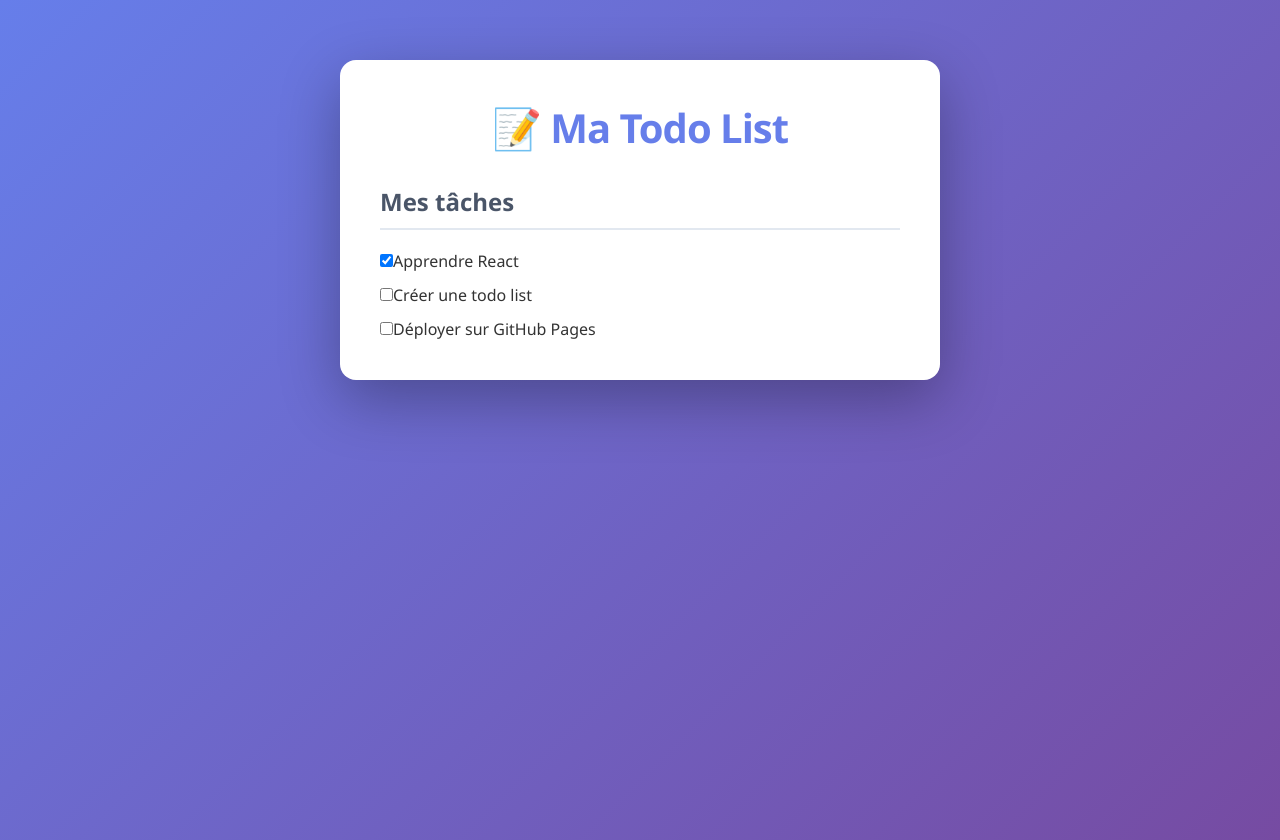
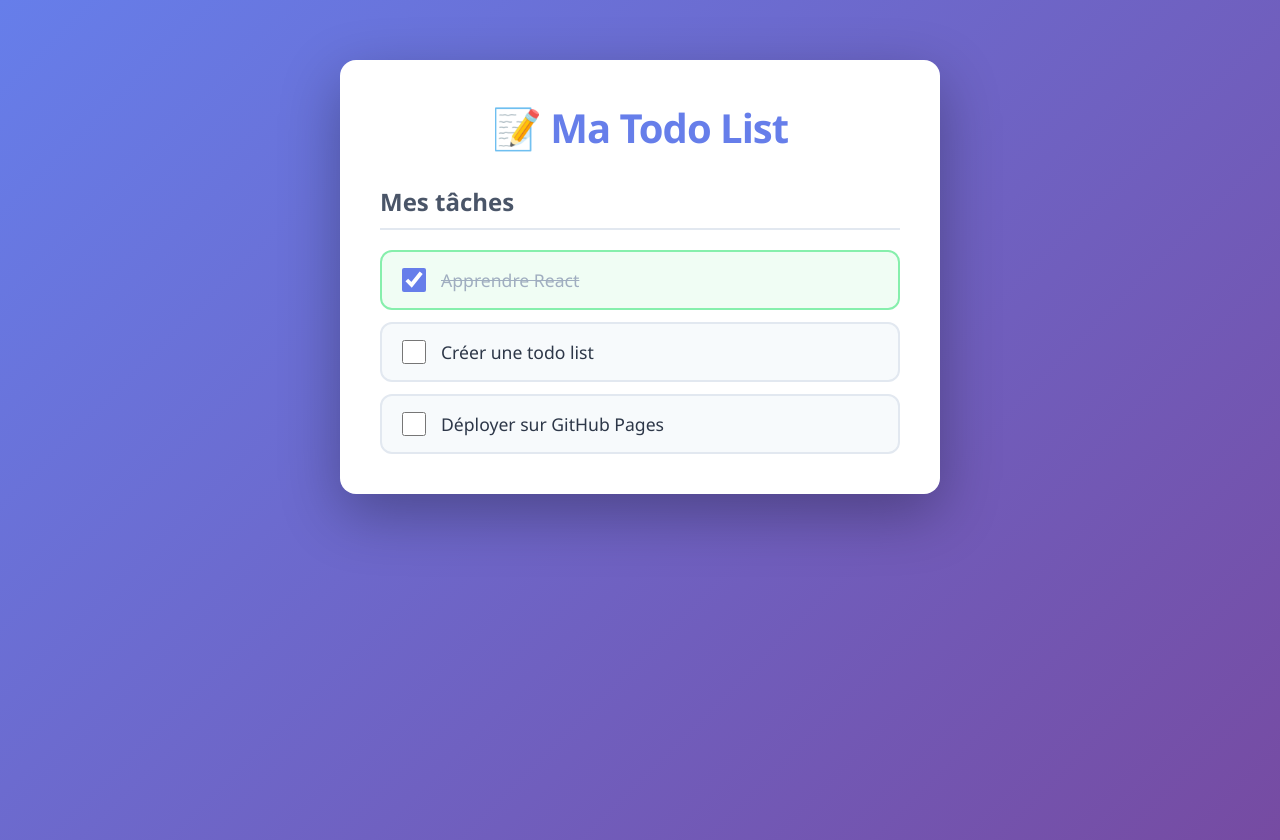
Before and after one commit to Bilaljanir/react-todo, a React app: page / in a window 1280 px wide. Built offline with nearby package versions, Linux system fonts and the light colour scheme; the HTML template or start-up script is replaced by a standard one.

Commit message:
update modification gemini

```diff
--- a/src/components/TodoItem.css
+++ b/src/components/TodoItem.css
@@ -1,18 +1,44 @@
-.todo-list {
-    width: 100%;
+.todo-item {
+    display: flex;
+    align-items: center;
+    gap: 15px;
+    padding: 16px 20px;
+    background: #f7fafc;
+    border: 2px solid #e2e8f0;
+    border-radius: 12px;
+    transition: all 0.3s ease;
+    cursor: pointer;
 }
 
-.todo-list h2 {
-    color: #4a5568;
-    font-size: 1.5rem;
-    margin-bottom: 20px;
-    padding-bottom: 10px;
-    border-bottom: 2px solid #e2e8f0;
-    font-weight: 600;
+.todo-item:hover {
+    background: #edf2f7;
+    border-color: #cbd5e0;
+    transform: translateY(-2px);
+    box-shadow: 0 4px 12px rgba(0, 0, 0, 0.1);
 }
 
-.todo-list-container {
-    display: flex;
-    flex-direction: column;
-    gap: 12px;
+.todo-item.completed {
+    background: #f0fdf4;
+    border-color: #86efac;
 }
+
+.todo-item input[type="checkbox"] {
+    width: 24px;
+    height: 24px;
+    cursor: pointer;
+    accent-color: #667eea;
+    flex-shrink: 0;
+}
+
+.todo-item-text {
+    flex: 1;
+    font-size: 1.1rem;
+    color: #2d3748;
+    font-weight: 500;
+    transition: all 0.3s ease;
+}
+
+.todo-item-text.completed {
+    text-decoration: line-through;
+    color: #a0aec0;
+}
--- a/src/components/TodoList.css
+++ b/src/components/TodoList.css
@@ -15,21 +15,4 @@
     display: flex;
     flex-direction: column;
     gap: 12px;
-}.todo-list {
-     width: 100%;
- }
-
-.todo-list h2 {
-    color: #4a5568;
-    font-size: 1.5rem;
-    margin-bottom: 20px;
-    padding-bottom: 10px;
-    border-bottom: 2px solid #e2e8f0;
-    font-weight: 600;
 }
-
-.todo-list-container {
-    display: flex;
-    flex-direction: column;
-    gap: 12px;
-}
--- a/src/index.tsx
+++ b/src/index.tsx
@@ -3,8 +3,15 @@ import { createRoot } from 'react-dom/client';
 import App from './App';
 import './index.css';
 
-createRoot(document.getElementById('root')!).render(
-  <StrictMode>
-    <App />
-  </StrictMode>
-);
+const container = document.getElementById('root');
+
+if (container) {
+  const root = createRoot(container);
+  root.render(
+    <StrictMode>
+      <App />
+    </StrictMode>
+  );
+} else {
+  console.error('Root element not found');
+}
```
